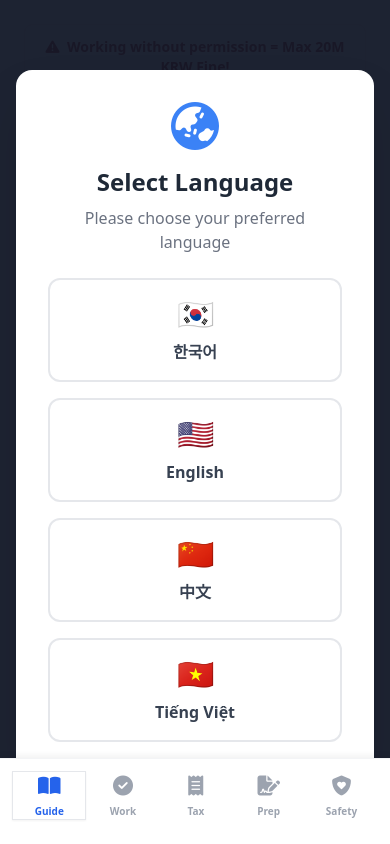
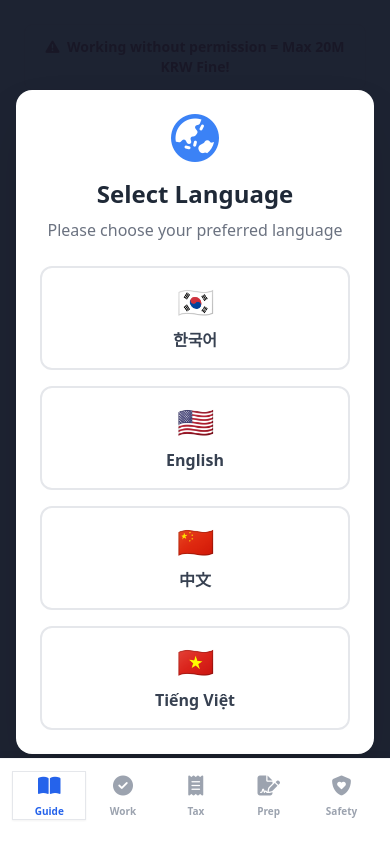
Before and after one commit to siwoo281/uniwork, a website: page index.html in a window 390 px wide. Drawn offline with nearby package versions, Linux system fonts and the light colour scheme; files whose address does not match are found by name.

Commit message:
Fix mobile language modal layout

```diff
--- a/index.html
+++ b/index.html
@@ -52,7 +52,8 @@
     <!-- Language Selection Modal (Overlay) -->
     <div id="language-modal"
         class="fixed inset-0 z-50 bg-gray-900 bg-opacity-95 flex items-center justify-center transition-opacity duration-300">
-        <div class="bg-white rounded-2xl p-8 max-w-md w-full text-center shadow-2xl mx-4">
+        <div
+            class="bg-white rounded-2xl p-6 md:p-8 max-w-md w-full text-center shadow-2xl mx-4 max-h-[90vh] overflow-y-auto">
             <div class="mb-6">
                 <i class="fa-solid fa-earth-asia text-5xl text-blue-500 mb-4"></i>
                 <h1 class="text-2xl font-bold mb-2">Select Language</h1>
```
